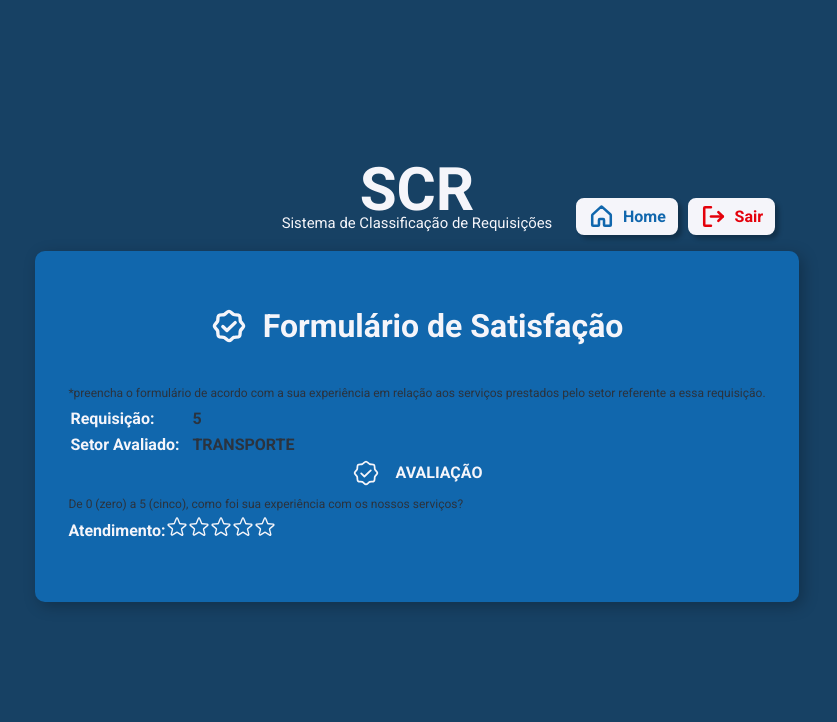
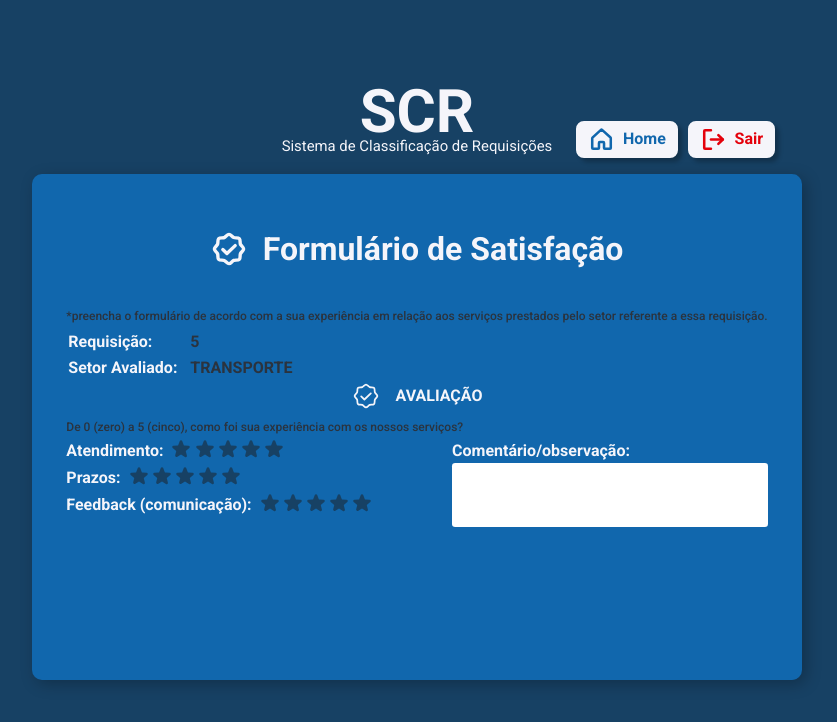
Before and after one commit to Jonatas-JS/SCR-Sistema-de-Classificacao-de-Requisicao, a React (Vite) app: page /form-page in a window 1280 px wide. Shown: the top 722 px of the page, without its empty margins (223-1060 px from the left). Built offline with nearby package versions, Linux system fonts and the light colour scheme.

Commit message:
concluded formPage

```diff
--- /dev/null
+++ b/src/components/Stars.jsx
@@ -0,0 +1,36 @@
+import styles from './Stars.module.css'
+
+import { useState } from 'react'
+import { Star } from 'phosphor-react'
+
+export function Stars({ name }) {
+  const [rating, setRating] = useState(null)
+  return (
+    <div className={styles.labelStars}>
+      <label>{name}</label>
+      <div className={styles.stars}>
+        {[...Array(5)].map(( star, i ) => {
+          const ratingValue = i + 1
+
+          return (
+            <label>
+              <input
+                type="radio"
+                name="rating"
+                value={ratingValue}
+                onClick={() => setRating(ratingValue)}
+              />
+              <Star
+                className={styles.star}
+                size={20}
+                color={ratingValue <= rating ? "#FED501" : "#174164"}
+                weight="fill"
+              />
+            </label>
+          )
+        })}
+      </div>
+
+    </div>
+  )
+}
--- /dev/null
+++ b/src/components/Stars.module.css
@@ -0,0 +1,21 @@
+.labelStars {
+  display: flex;
+  gap: .5rem;
+}
+.labelStars label {
+  font-size: 1rem;
+  font-weight: 700;
+}
+.stars {
+  display: flex;
+  gap: .2rem;
+}
+input[type="radio"] {
+  display: none;
+}
+svg path:hover {
+  fill: var(--yellow-100);
+
+  color: var(--yellow-100);
+  cursor: pointer;
+}
--- a/src/pages/form/FormPage.jsx
+++ b/src/pages/form/FormPage.jsx
@@ -4,9 +4,10 @@ import { useState } from 'react';
 import { CircleWavyCheck, Star } from 'phosphor-react';
 import { TitleLayer } from '../../components/TitleLayer';
 import { HeaderLayer } from '../../components/HeaderLayer'
+import { Stars } from '../../components/Stars';
 
 function FormPage() {
-  const [rating, setRating] = useState(null)
+
   return (
     <div>
         <TitleLayer />
@@ -42,22 +43,25 @@ function FormPage() {
           <div>
             <p>De 0 (zero) a 5 (cinco), como foi sua experiência com os nossos serviços?</p>
             <div className={styles.formAvaliations}>
-              <label>Atendimento: </label>
-              {[...Array(5)].map(( star, i ) => {
-                const ratingValue = i + 1
+              <div>
+                <Stars
+                name='Atendimento:'
+                />
 
-                return (
-                  <label>
-                    <input
-                      type="radio"
-                      name="rating"
-                      value={ratingValue}
-                      onClick={() => setRating(ratingValue)}
-                    />
-                    <Star size={22} className={styles.star} />
-                  </label>
-                )
-              })}
+                <Stars
+                name='Prazos:'
+                />
+
+                <Stars
+                name='Feedback (comunicação):'
+                />
+              </div>
+              <div className={styles.comentario}>
+                <label>Comentário/observação:</label>
+                <textarea name="comentario" id="comentario" cols="30" rows="10" />
+              </div>
+
+
             </div>
           </div>
         </div>
--- a/src/pages/form/FormPage.module.css
+++ b/src/pages/form/FormPage.module.css
@@ -8,7 +8,7 @@
 .formHeader p, .formAvaliacao p {
   color: var(--blue-500);
   font-size: .75rem;
-  font-weight: 400;
+  font-weight: 500;
 
   text-align: left;
 }
@@ -25,7 +25,7 @@
 }
 .formAvaliations {
   display: flex;
-  align-items: center;
+  justify-content: space-between;
 }
 .headerLayer {
   margin-bottom: -2rem;
@@ -33,12 +33,13 @@
 .formAvaliacao h1 {
   font-size: 1rem;
 }
-.formAvaliations input[type="radio"] {
-  display: none;
+.comentario {
+  width: 45%;
+  display: flex;
+  flex-direction: column;
+
+  text-align: left;
 }
-.formAvaliations svg path:hover {
-  fill: var(--yellow-100);
-
-  color: var(--yellow-100);
-  cursor: pointer;
+.comentario textarea {
+  height: 35%;
 }
```
